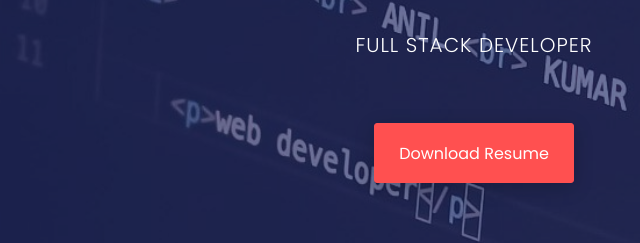
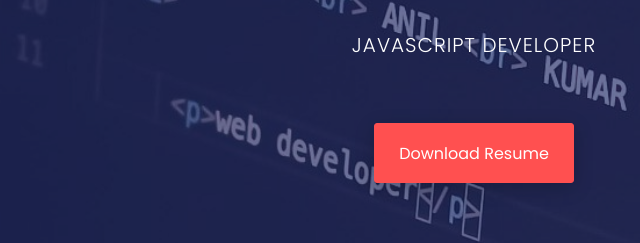
Before and after one commit to Anilpandiya/anilpandiya.github.io, a plain HTML site: page index.html in a window 1280 px wide. Shown: the part 457-700 px from the top of the page, 166-806 px from the left. Drawn offline with nearby package versions, Linux system fonts and the light colour scheme.

Commit message:
Update index.html

```diff
--- a/index.html
+++ b/index.html
@@ -107,7 +107,7 @@
 					<div class="col-md-12 text-center">
 						<div class="header-text">
 							<h2>hi<span>,</span> i AM <br> ANIL <br> KUMAR <span>.</span>   </h2>
-							<p>full stack developer</p>
+							<p>Javascript developer</p>
 							<a href="assets/download/Anil_Resume.pdf" download target="_blank">download resume</a>
 						</div><!--/.header-text-->
 					</div><!--/.col-->
```
